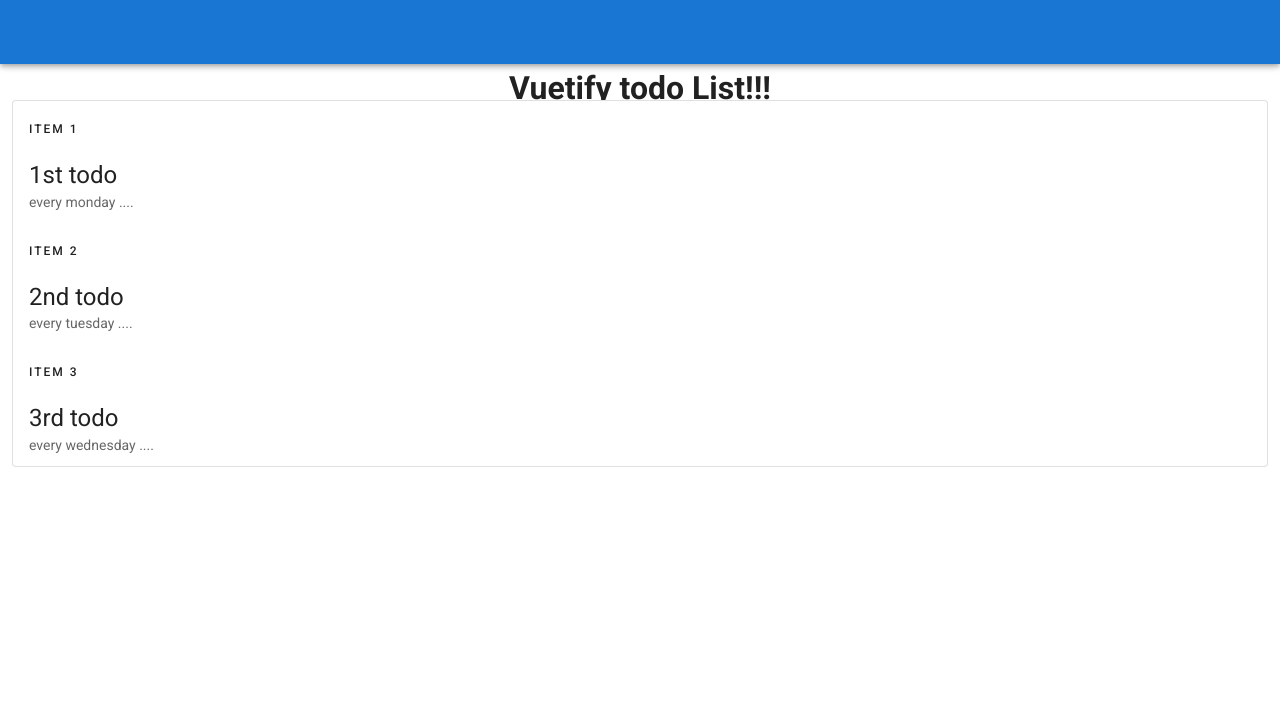
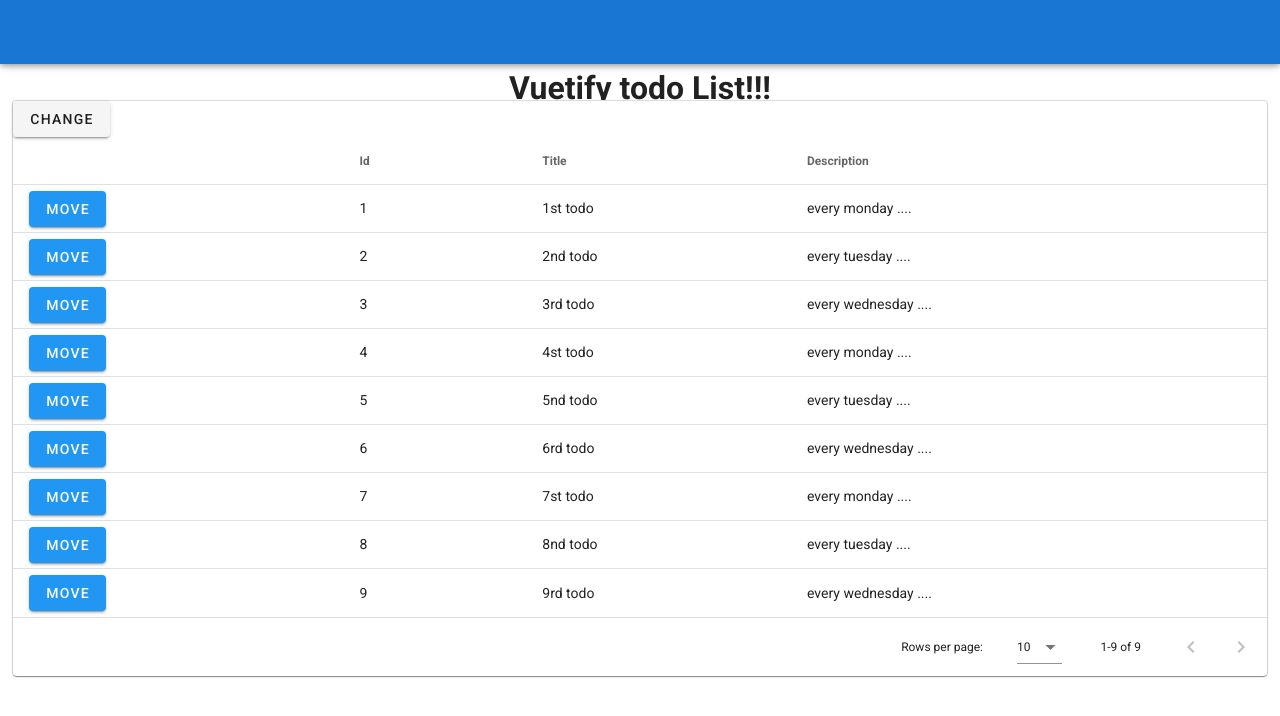
Before and after one commit to Luca-Virgilio/vuetify-todo-list, a Vue app: page / in a window 1280 px wide. Shown: the top 716 px of the page. Built offline with nearby package versions, Linux system fonts and the light colour scheme.

Commit message:
Add sortable with multi items

```diff
--- a/package.json
+++ b/package.json
@@ -9,6 +9,7 @@
   },
   "dependencies": {
     "core-js": "^3.6.4",
+    "sortablejs": "^1.10.2",
     "vue": "^2.6.11",
     "vuetify": "^2.2.11"
   },
--- a/src/components/TodoList.vue
+++ b/src/components/TodoList.vue
@@ -4,7 +4,7 @@
       <h1>{{title}}</h1>
     </v-row>
     <v-card outlined>
-      <v-list-item-group>
+      <!-- <v-list-item-group>
         <v-list-item v-for="(todo, i) in todos" :key="i">
           <v-list-item-content>
             <div class="overline mb-4">{{`item ${todo.id}`}}</div>
@@ -12,22 +12,130 @@
             <v-list-item-subtitle>{{todo.desc}}</v-list-item-subtitle>
           </v-list-item-content>
         </v-list-item>
-      </v-list-item-group>
+      </v-list-item-group>-->
+      <template>
+        <v-data-table
+          :headers="headers"
+          :items="tests"
+          item-key="id"
+          class="elevation-1"
+          ref="myTable"
+        >
+          <template v-slot:top>
+            <v-btn @click="reverte">Change</v-btn>
+          </template>
+
+          <template v-slot:body="{ items }">
+            <tbody>
+              <tr v-for="item in items" :key="item.name" :data-id="item.id" :id="'test'+item.id">
+                <td>
+                  <v-btn color="info" style="cursor: move" class="sortHandle">Move</v-btn>
+                </td>
+                <td>{{ item.id }}</td>
+                <td>{{ item.title }}</td>
+                <td>{{ item.desc }}</td>
+              </tr>
+            </tbody>
+          </template>
+        </v-data-table>
+      </template>
     </v-card>
   </v-container>
 </template>
 
+
 <script>
+import { Sortable, MultiDrag } from "sortablejs";
+Sortable.mount(new MultiDrag());
 export default {
   name: "TodoList",
 
   data: () => ({
     title: "Vuetify todo List!!!",
+    selected: [],
+    singleSelect: null,
+    sortMount:null,
     todos: [
       { id: 1, title: "1st todo", desc: "every monday ...." },
       { id: 2, title: "2nd todo", desc: "every tuesday ...." },
-      { id: 3, title: "3rd todo", desc: "every wednesday ...." }
+      { id: 3, title: "3rd todo", desc: "every wednesday ...." },
+      { id: 4, title: "4st todo", desc: "every monday ...." },
+      {
+        id: 5,
+        title: "5nd todo",
+        desc: "every tuesday ....",
+        superset_id: "aaa"
+      },
+      {
+        id: 6,
+        title: "6rd todo",
+        desc: "every wednesday ....",
+        superset_id: "aaa"
+      },
+      { id: 7, title: "7st todo", desc: "every monday ...." },
+      { id: 8, title: "8nd todo", desc: "every tuesday ...." },
+      { id: 9, title: "9rd todo", desc: "every wednesday ...." }
+    ],
+    headers: [
+      { text: "", value: "" },
+      { text: "Id", value: "id" },
+      { text: "Title", value: "title" },
+      { text: "Description", value: "desc" }
     ]
-  })
+  }),
+  methods: {
+    reverte() {
+      const copyArr = [...this.todos];
+      copyArr.splice(4, 1, { id: 10, name: "test" });
+      this.todos = copyArr;
+    },
+    onSelect(evt){
+      console.log()
+       const i = evt.newIndicies[0].index;
+        console.log("onSelect", i); // The selected item
+
+        const strItem = 'test'+(i+2);
+        console.log(strItem);
+        console.log(this.$refs)
+        const ele =  document.getElementById(strItem);
+
+
+        console.log(ele);
+        Sortable.utils.select(ele);
+    },
+  },
+  computed: {
+    tests: {
+      get() {
+        return this.todos;
+      }
+    }
+  },
+  mounted() {
+    let table = this.$refs.myTable.$el.getElementsByTagName("tbody")[0];
+    console.log(table);
+    const _self = this;
+    this.sortMount = Sortable.create(table, {
+      sort: true,
+      multiDrag: true,
+      selectedClass: "selected",
+      handle: ".sortHandle",
+      onEnd(e) {
+        console.log("onEnd", e);
+        // const rowSelected = _self.todos.splice(oldIndex, 2);
+        // _self.todos.splice(newIndex, 0, ...rowSelected);
+      },
+      onSelect: _self.onSelect
+
+
+    });
+  }
 };
 </script>
+<style>
+.selected {
+  background-color: #f9c7c8 !important;
+  border: solid red 1px !important;
+  z-index: 1 !important;
+}
+</style>
```
Also changed, not shown: 1 other file (tests, documents, lock files or other folders).
